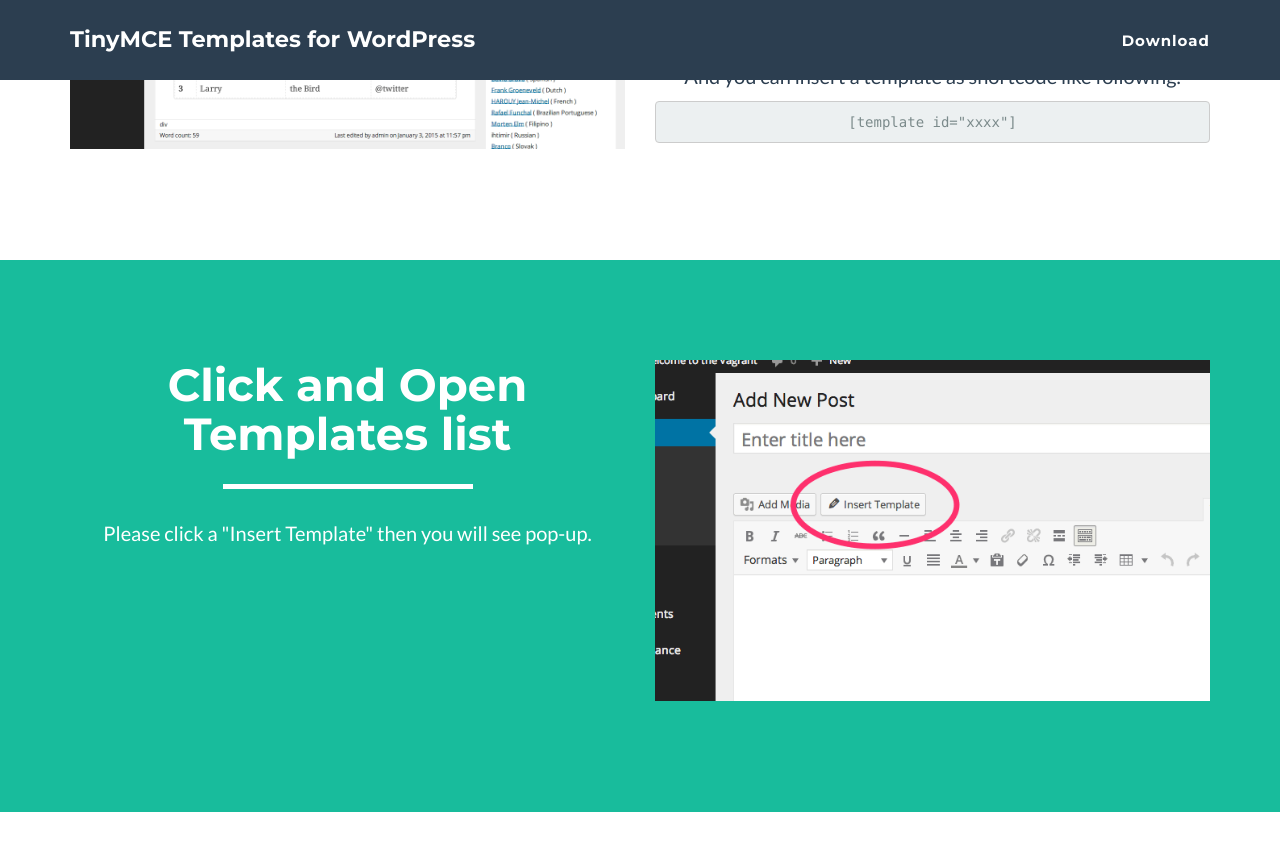
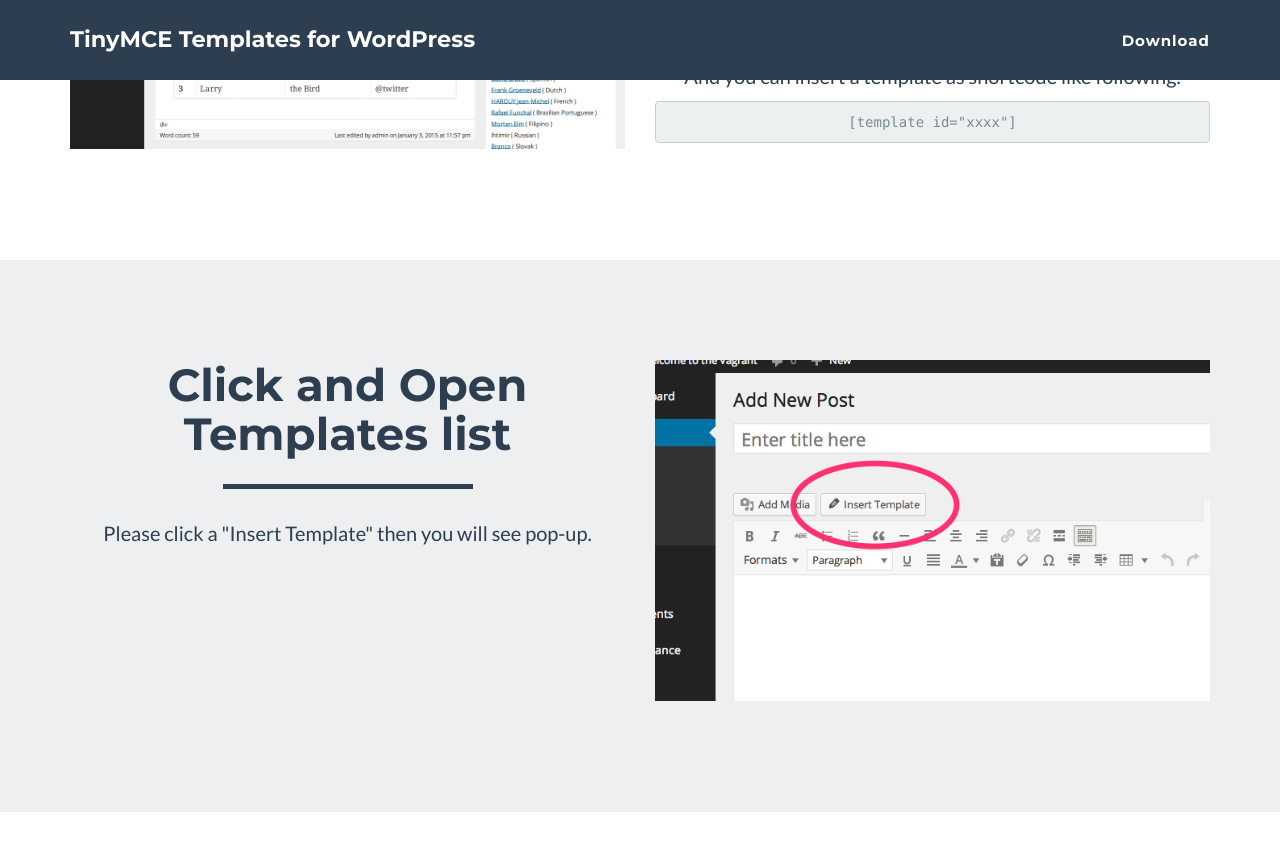
Before and after one commit to miya0001/tinymce-templates, a Jekyll site: the page built from index.html, in a window 1280 px wide and 900 px high, scrolled down 962 px. Shown: the top 851 px of the window. Built offline with Jekyll 4.4.1, drawn with Linux system fonts in a browser that asks for light colours.

Commit message:
some fix

```diff
--- a/_includes/addon.html
+++ b/_includes/addon.html
@@ -6,21 +6,21 @@
                 <div class="col-md-6 text-center">
                     <h2>Shortcode Add-On</h2>
                     <hr class="star-light">
-                    <p><img class="img-responsive" src="img/add-on.png" /></p>
+                    <p><a href="https://gumroad.com/l/EjcZ"><img class="img-responsive" src="img/add-on.png" /></a></p>
                 </div>
                 <div class="col-md-6 text-center">
                     <h3>How it works.</h3>
+                    <p><a href="https://gumroad.com/l/EjcZ"><img class="img-responsive" src="img/add-on2.png" /></a></p>
                     <ul style="text-align: left;">
                         <li>Create a template with custom variables like `{$title}`.</li>
                         <li>Select a template and insert to the post or page.</li>
                         <li>Edit the shortcode like `[template id="xxxx" title="Hello"]`.</li>
                     </ul>
-                    <p><img class="img-responsive" src="img/add-on2.png" /></p>
                 </div>
             </div>
             <div class="row">
                 <div class="col-md-12 text-center">
-                    <p style="margin-top: 2em;"><button href="https://gumroad.com/l/EjcZ" type="button" class="btn btn-success btn-lg btn-block">Buy Now</button></p>
+                    <p style="margin-top: 2em;"><a href="https://gumroad.com/l/EjcZ" type="button" class="btn btn-primary btn-lg btn-block">Buy Now</a></p>
                 </div>
             </div>
         </div>
--- a/_includes/step2.html
+++ b/_includes/step2.html
@@ -1,10 +1,10 @@
  <!-- About Section -->
-    <section class="success">
+    <section class="light-grey">
         <div class="container">
             <div class="row">
                 <div class="col-md-6 text-center">
                     <h2>Click and Open Templates list</h2>
-                    <hr class="star-light">
+                    <hr class="star-primary">
                     <p>Please click a "Insert Template" then you will see pop-up.</p>
                 </div>
                 <div class="col-md-6 text-center">
```
Also changed, not shown: img/banner-772x250.png (added).
